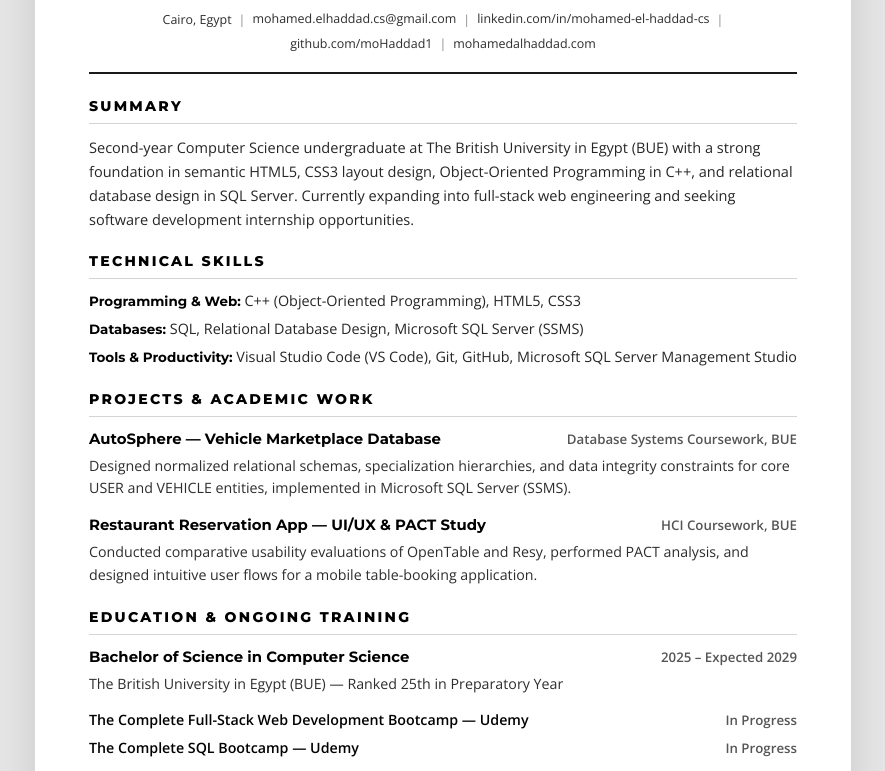
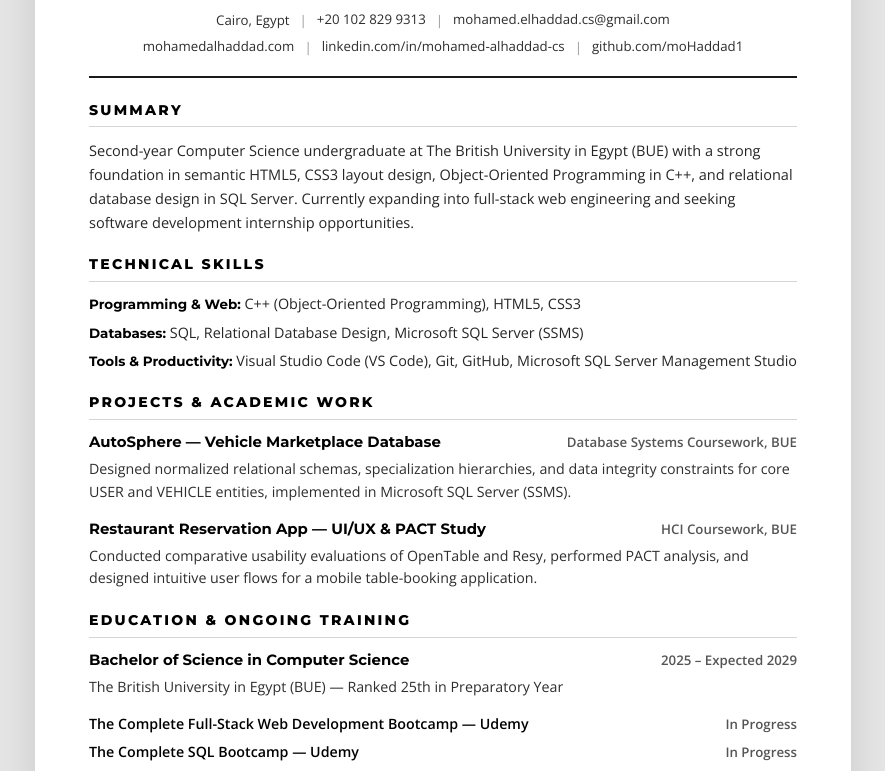
Before and after one commit to moHaddad1/portfolio, a plain HTML site: page resume.html in a window 1280 px wide. Shown: the part 228-999 px from the top of the page, without its empty margins (197-1082 px from the left). Drawn offline with nearby package versions, Linux system fonts and the light colour scheme.

Commit message:
Add files via upload

```diff
--- a/resume.html
+++ b/resume.html
@@ -20,6 +20,64 @@
   />
 
   <link rel="stylesheet" href="css/resume.css" />
+  <style>
+    .resume-contact-rows {
+      display: flex;
+      flex-direction: column;
+      align-items: center;
+      gap: 5px;
+    }
+
+    .resume-contact-row {
+      display: flex;
+      flex-wrap: wrap;
+      justify-content: center;
+      align-items: center;
+      gap: 4px 10px;
+      font-size: 0.83rem;
+      color: #2d2d2d;
+    }
+
+    .resume-contact-row a {
+      color: inherit;
+      text-decoration: none;
+      border-bottom: 1px solid transparent;
+      transition: border-color 0.2s ease;
+    }
+
+    .resume-contact-row a:hover {
+      border-bottom-color: #000000;
+    }
+
+    .resume-contact-row .contact-sep {
+      color: #999999;
+      user-select: none;
+    }
+
+    @media (min-width: 640px) {
+      .resume-contact-row {
+        flex-wrap: nowrap;
+      }
+    }
+
+    @media print {
+      .resume-contact-rows {
+        gap: 2.5pt;
+      }
+
+      .resume-contact-row {
+        flex-wrap: nowrap;
+        font-size: 8.5pt;
+        gap: 0 7pt;
+      }
+
+      .resume-contact-row a {
+        color: inherit !important;
+        text-decoration: none !important;
+        border-bottom: none !important;
+      }
+    }
+  </style>
 </head>
 <body>
   <!-- Screen-Only Action Bar -->
@@ -40,17 +98,29 @@
     <header class="resume-header">
       <h1 class="resume-name">MOHAMED ALHADDAD</h1>
       <p class="resume-role">Computer Science Undergraduate</p>
-      <div class="resume-contact-line">
+      <div class="resume-contact-rows" aria-label="Contact details">
+        <div class="resume-contact-row">
           <span>Cairo, Egypt</span>
           <span class="contact-sep" aria-hidden="true">|</span>
+          <a href="tel:+201028299313">+20 102 829 9313</a>
+          <span class="contact-sep" aria-hidden="true">|</span>
           <a href="mailto:mohamed.elhaddad.cs@gmail.com">mohamed.elhaddad.cs@gmail.com</a>
-        <span class="contact-sep" aria-hidden="true">|</span>
+        </div>
+        <div class="resume-contact-row">
           <a
-          href="https://www.linkedin.com/in/mohamed-el-haddad-cs/"
+            href="https://mohamedalhaddad.com"
             target="_blank"
             rel="noopener noreferrer"
           >
-          linkedin.com/in/mohamed-el-haddad-cs
+            mohamedalhaddad.com
+          </a>
+          <span class="contact-sep" aria-hidden="true">|</span>
+          <a
+            href="https://www.linkedin.com/in/mohamed-alhaddad-cs/"
+            target="_blank"
+            rel="noopener noreferrer"
+          >
+            linkedin.com/in/mohamed-alhaddad-cs
           </a>
           <span class="contact-sep" aria-hidden="true">|</span>
           <a
@@ -60,14 +130,7 @@
           >
             github.com/moHaddad1
           </a>
-        <span class="contact-sep" aria-hidden="true">|</span>
-        <a
-          href="https://mohamedalhaddad.com"
-          target="_blank"
-          rel="noopener noreferrer"
-        >
-          mohamedalhaddad.com
-        </a>
+        </div>
       </div>
     </header>
 
```
Also changed, not shown: index.html (+2 -2 lines). Lines whose indentation alone changed are shown as unchanged.
